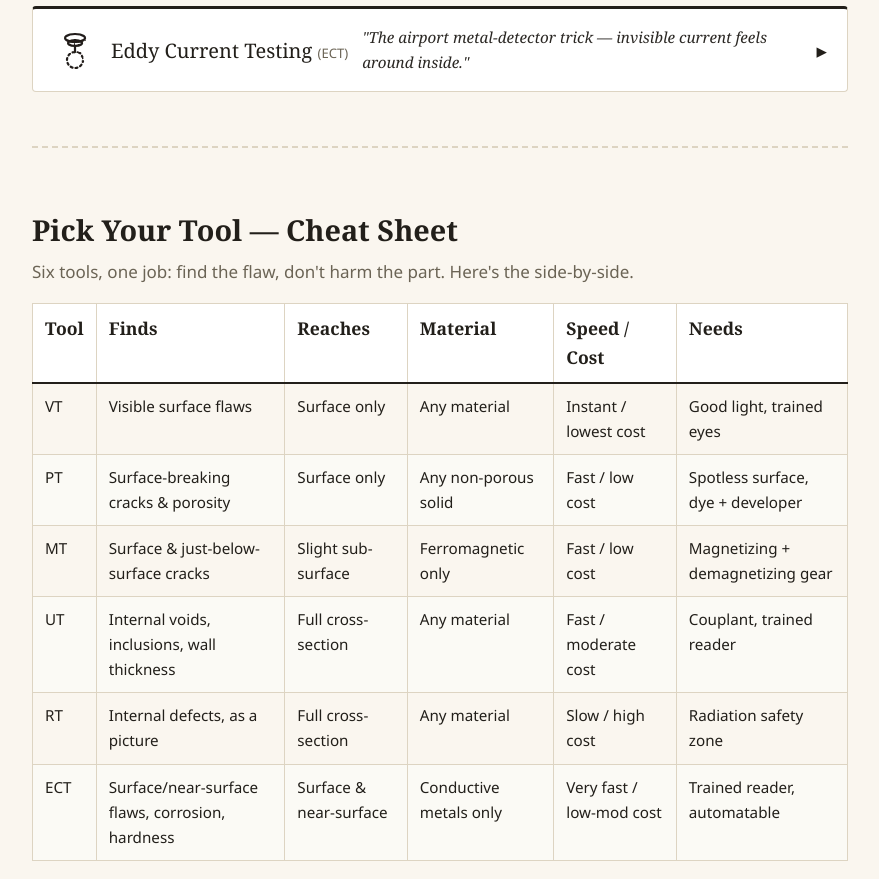
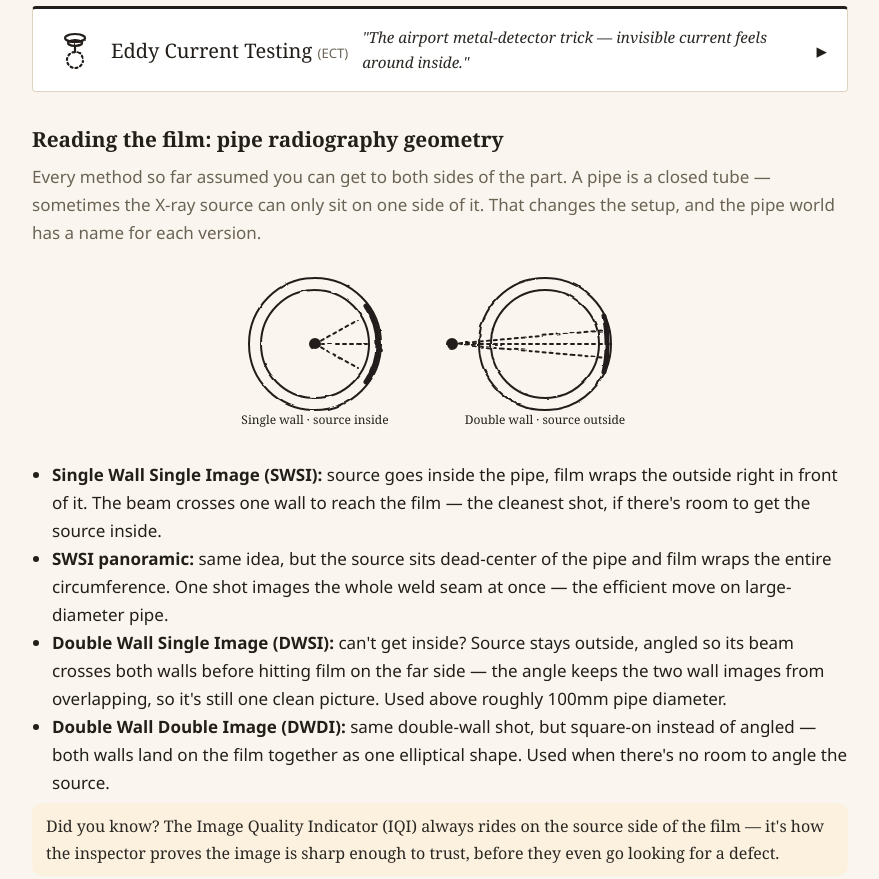
Before and after one commit to roshan-deva/Work, a plain HTML site: page NDT_Fundamentals_Flaw_Detectives.html in a window 1280 px wide. Shown: the part 2040-2919 px from the top of the page, without its empty margins (200-1079 px from the left). Drawn offline with Linux system fonts and the light colour scheme.

Commit message:
Add Reading the Film section: SWSI/SWSI-panoramic/DWSI/DWDI

```diff
--- a/NDT_Fundamentals_Flaw_Detectives.html
+++ b/NDT_Fundamentals_Flaw_Detectives.html
@@ -394,6 +394,38 @@
     </div>
   </details>
 
+  <h3 class="hand" style="font-size:1.3rem;margin:30px 0 6px;">Reading the film: pipe radiography geometry</h3>
+  <p class="section-lead">Every method so far assumed you can get to both sides of the part. A pipe is a closed tube — sometimes the X-ray source can only sit on one side of it. That changes the setup, and the pipe world has a name for each version.</p>
+  <div style="max-width:460px;margin:10px auto 14px;color:var(--ink);">
+    <svg viewBox="0 0 460 175">
+      <g filter="url(#rough)" fill="none" stroke="currentColor" stroke-width="2" stroke-linecap="round" stroke-linejoin="round">
+        <circle cx="105" cy="80" r="66"/>
+        <circle cx="105" cy="80" r="54"/>
+        <circle cx="105" cy="80" r="5" fill="currentColor"/>
+        <line x1="105" y1="80" x2="148" y2="56" stroke-dasharray="3 4"/>
+        <line x1="105" y1="80" x2="160" y2="80" stroke-dasharray="3 4"/>
+        <line x1="105" y1="80" x2="148" y2="104" stroke-dasharray="3 4"/>
+        <path d="M156 42 A 66 66 0 0 1 156 118" stroke-width="5"/>
+        <circle cx="335" cy="80" r="66"/>
+        <circle cx="335" cy="80" r="54"/>
+        <circle cx="242" cy="80" r="5" fill="currentColor"/>
+        <line x1="242" y1="80" x2="398" y2="66" stroke-dasharray="3 4"/>
+        <line x1="242" y1="80" x2="401" y2="80" stroke-dasharray="3 4"/>
+        <line x1="242" y1="80" x2="398" y2="94" stroke-dasharray="3 4"/>
+        <path d="M394 52 A 12 42 0 0 1 394 108" stroke-width="5"/>
+      </g>
+      <text x="105" y="160" text-anchor="middle" font-family="Georgia,serif" font-size="12" fill="currentColor">Single wall &middot; source inside</text>
+      <text x="335" y="160" text-anchor="middle" font-family="Georgia,serif" font-size="12" fill="currentColor">Double wall &middot; source outside</text>
+    </svg>
+  </div>
+  <ul class="film-list" style="margin:0 0 6px;padding-left:20px;">
+    <li><strong>Single Wall Single Image (SWSI):</strong> source goes inside the pipe, film wraps the outside right in front of it. The beam crosses one wall to reach the film — the cleanest shot, if there's room to get the source inside.</li>
+    <li><strong>SWSI panoramic:</strong> same idea, but the source sits dead-center of the pipe and film wraps the entire circumference. One shot images the whole weld seam at once — the efficient move on large-diameter pipe.</li>
+    <li><strong>Double Wall Single Image (DWSI):</strong> can't get inside? Source stays outside, angled so its beam crosses both walls before hitting film on the far side — the angle keeps the two wall images from overlapping, so it's still one clean picture. Used above roughly 100mm pipe diameter.</li>
+    <li><strong>Double Wall Double Image (DWDI):</strong> same double-wall shot, but square-on instead of angled — both walls land on the film together as one elliptical shape. Used when there's no room to angle the source.</li>
+  </ul>
+  <p class="aside hand">Did you know? The Image Quality Indicator (IQI) always rides on the source side of the film — it's how the inspector proves the image is sharp enough to trust, before they even go looking for a defect.</p>
+
 </section>
 
 <section id="cheatsheet" class="section">
```
